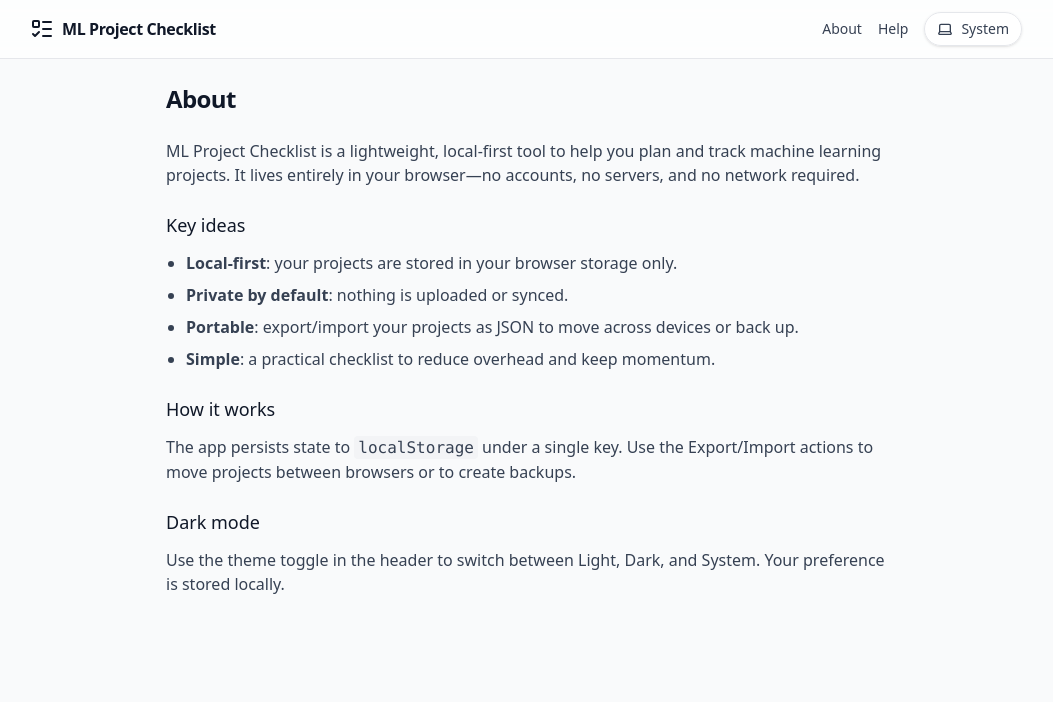
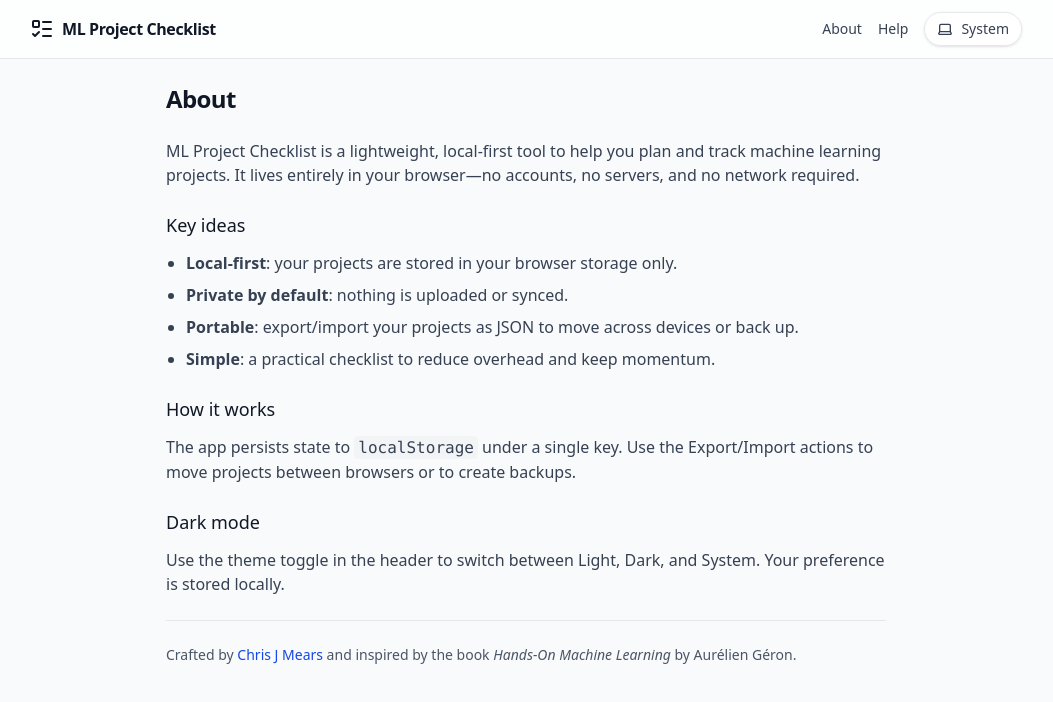
Before and after one commit to chrisjm/ml-project-checklist, a SvelteKit app: page /about in a window 1280 px wide. Shown: the top 702 px of the page, without its empty margins (114-1167 px from the left). Built offline with nearby package versions, Linux system fonts and the light colour scheme.

Commit message:
feat: add author credit and book attribution to About page

```diff
--- a/src/routes/+layout.svelte
+++ b/src/routes/+layout.svelte
@@ -9,7 +9,6 @@
 
 <svelte:head>
 	<link rel="icon" href={favicon} />
-	<!-- Prevent theme FOUC: set initial theme class ASAP -->
 	<script>
 		(function () {
 			try {
--- a/src/routes/about/+page.svelte
+++ b/src/routes/about/+page.svelte
@@ -55,4 +55,21 @@
 			is stored locally.
 		</p>
 	</section>
+
+	<section
+		class="space-y-3 border-t border-gray-200 pt-6 text-sm text-gray-600 dark:border-gray-800 dark:text-gray-400"
+	>
+		<p>
+			Crafted by
+			<a
+				href="https://www.chrisjmears.com"
+				target="_blank"
+				rel="noopener noreferrer"
+				class="font-medium text-blue-700 hover:underline dark:text-blue-400"
+			>
+				Chris J Mears
+			</a>
+			and inspired by the book <em>Hands-On Machine Learning</em> by Aurélien Géron.
+		</p>
+	</section>
 </div>
```
